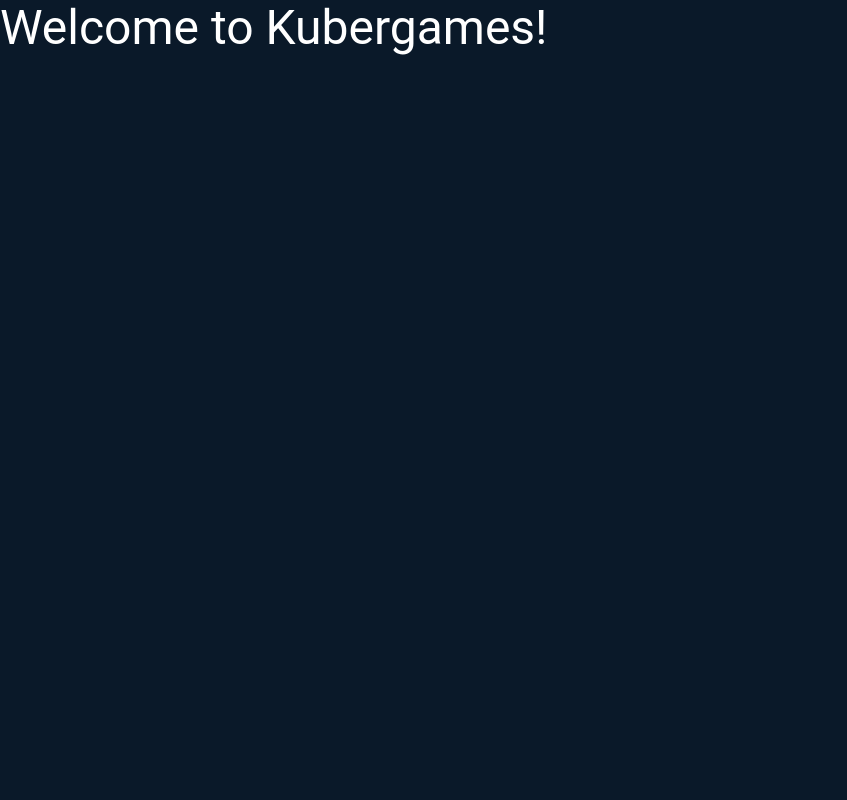
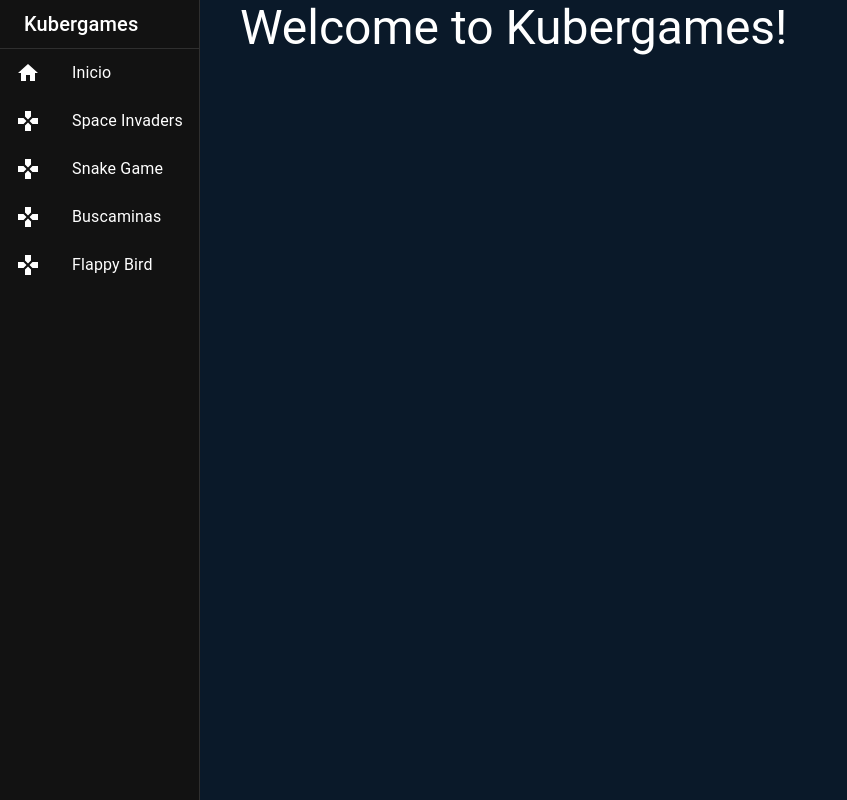
Before and after one commit to saulprl/kubergames-js, a React (Create React App) app: page /home in a window 1280 px wide. Shown: the whole page, without its empty margins (0-847 px from the left). Built offline with nearby package versions, Linux system fonts and the light colour scheme.

Commit message:
Added routes

```diff
--- a/src/App.js
+++ b/src/App.js
@@ -1,5 +1,3 @@
-import logo from "./logo.svg";
-import "./App.css";
 import {
   Box,
   createTheme,
@@ -7,6 +5,9 @@
   ThemeProvider,
   Typography,
 } from "@mui/material";
+import { Redirect, Route, Switch } from "react-router-dom";
+import MainContent from "./components/layout/MainContent";
+import PermanentDrawer from "./components/layout/PermanentDrawer";
 
 function App() {
   const theme = createTheme({
@@ -27,9 +28,45 @@
   return (
     <ThemeProvider theme={theme}>
       <CssBaseline />
-      <Box sx={{ height: "100%", width: "100%" }}>
-        <Typography variant="h3">Welcome to Kubergames!</Typography>
-      </Box>
+      <PermanentDrawer />
+      <Switch>
+        <Route path="/" exact render={() => <Redirect to="/home" />} />
+        <Route path="/home" exact>
+          <MainContent>
+            <Box sx={{ height: "100%", width: "100%" }}>
+              <Typography variant="h3">Welcome to Kubergames!</Typography>
+            </Box>
+          </MainContent>
+        </Route>
+        <Route path="/space-invaders" exact>
+          <MainContent>
+            <Box sx={{ height: "100%", width: "100%" }}>
+              <Typography variant="h3">Space Invaders</Typography>
+            </Box>
+          </MainContent>
+        </Route>
+        <Route path="/snake-game" exact>
+          <MainContent>
+            <Box sx={{ height: "100%", width: "100%" }}>
+              <Typography variant="h3">Snake game</Typography>
+            </Box>
+          </MainContent>
+        </Route>
+        <Route path="/minesweeper" exact>
+          <MainContent>
+            <Box sx={{ height: "100%", width: "100%" }}>
+              <Typography variant="h3">Minesweeper</Typography>
+            </Box>
+          </MainContent>
+        </Route>
+        <Route path="/flappy-bird" exact>
+          <MainContent>
+            <Box sx={{ height: "100%", width: "100%" }}>
+              <Typography variant="h3">Flappy Bird</Typography>
+            </Box>
+          </MainContent>
+        </Route>
+      </Switch>
     </ThemeProvider>
   );
 }
```
